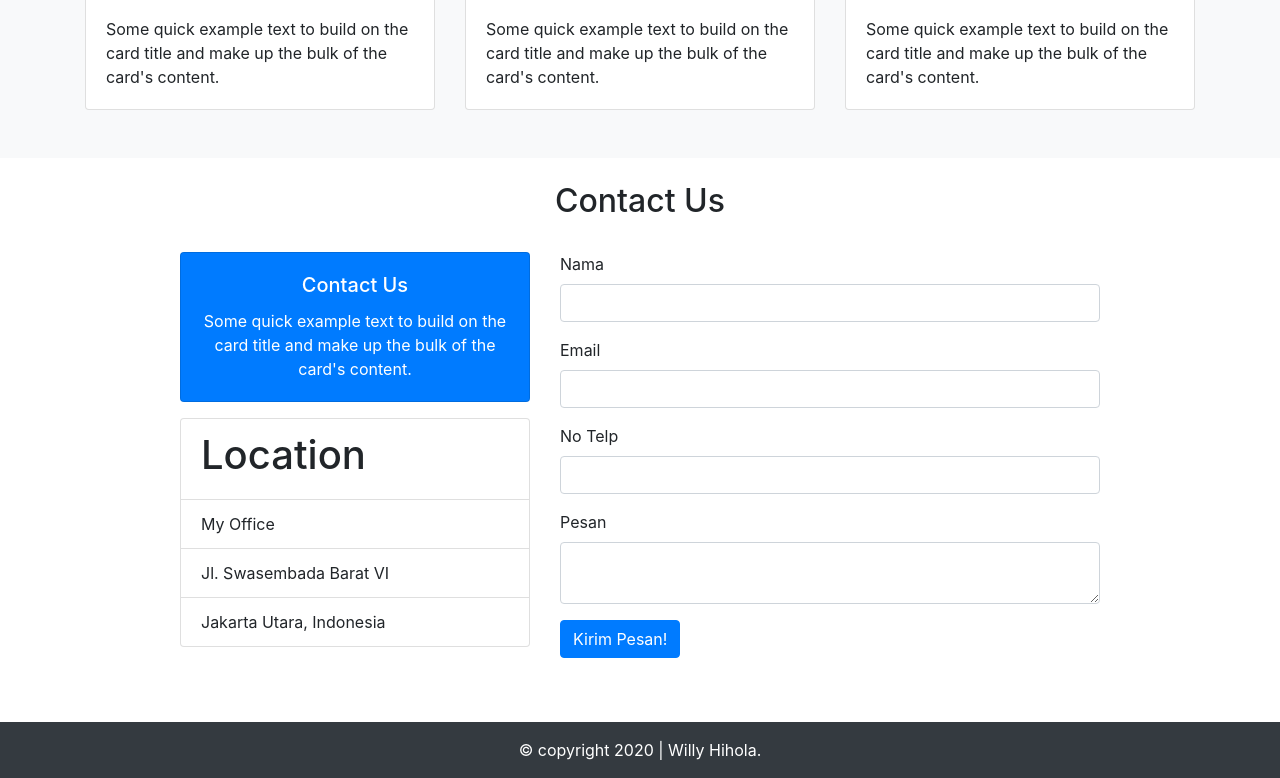
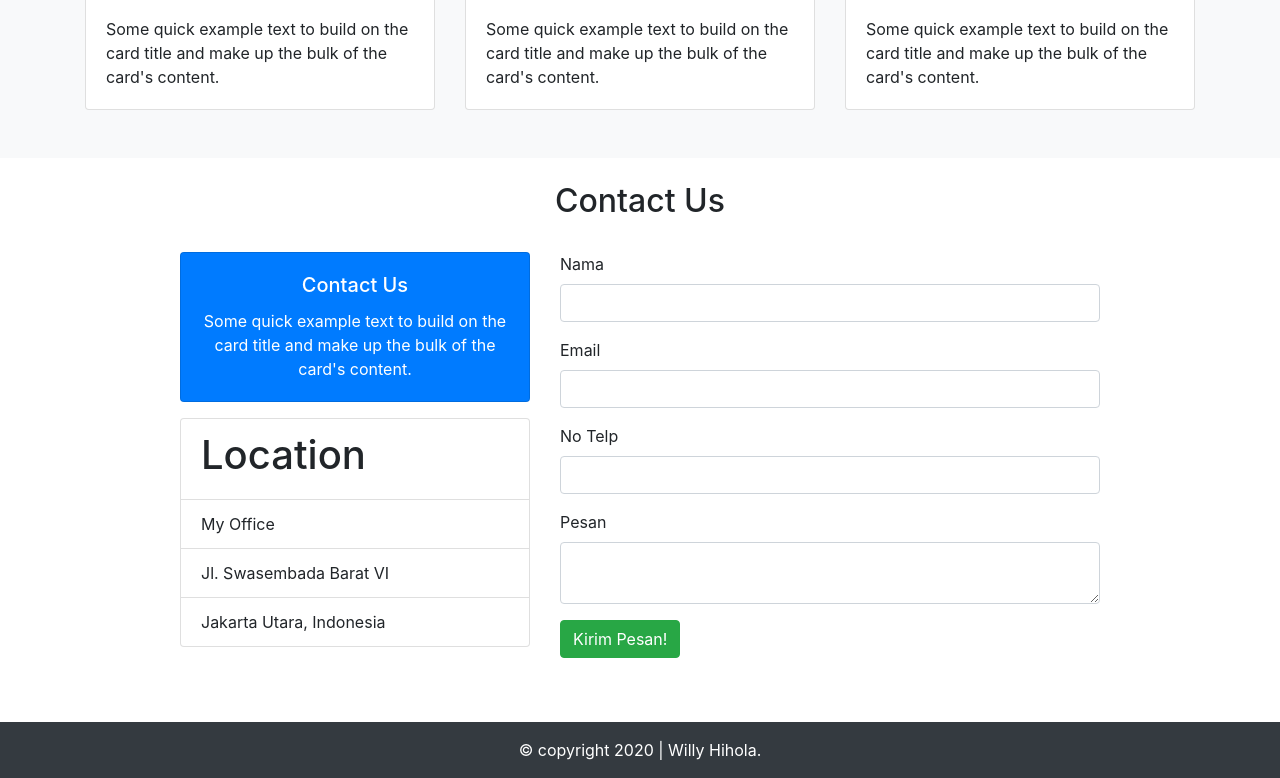
Before and after one commit to whihola18/haltev-willy.github.io, a plain HTML site: page index.html in a window 1280 px wide. Shown: the part 1891-2669 px from the top of the page. Drawn offline with nearby package versions, Linux system fonts and the light colour scheme.

Commit message:
ngerubah warna button biru ke hijau

```diff
--- a/index.html
+++ b/index.html
@@ -201,7 +201,7 @@
             </div>
 
             <div class="form-group">
-              <button type="button" class="btn btn-primary">Kirim Pesan!</button>
+              <button type="button" class="btn btn-success">Kirim Pesan!</button>
             </div>
           </form>
         </div>
```
